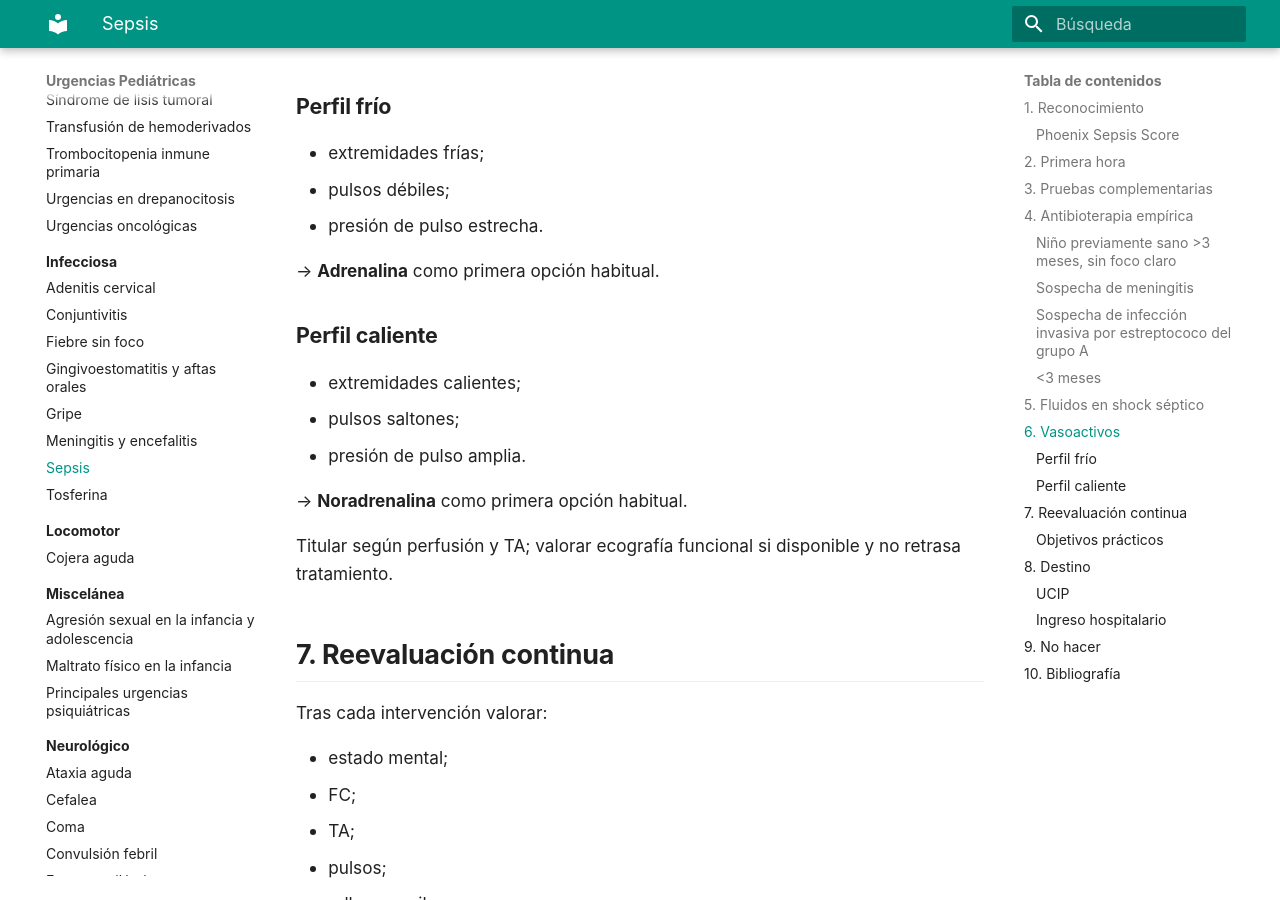
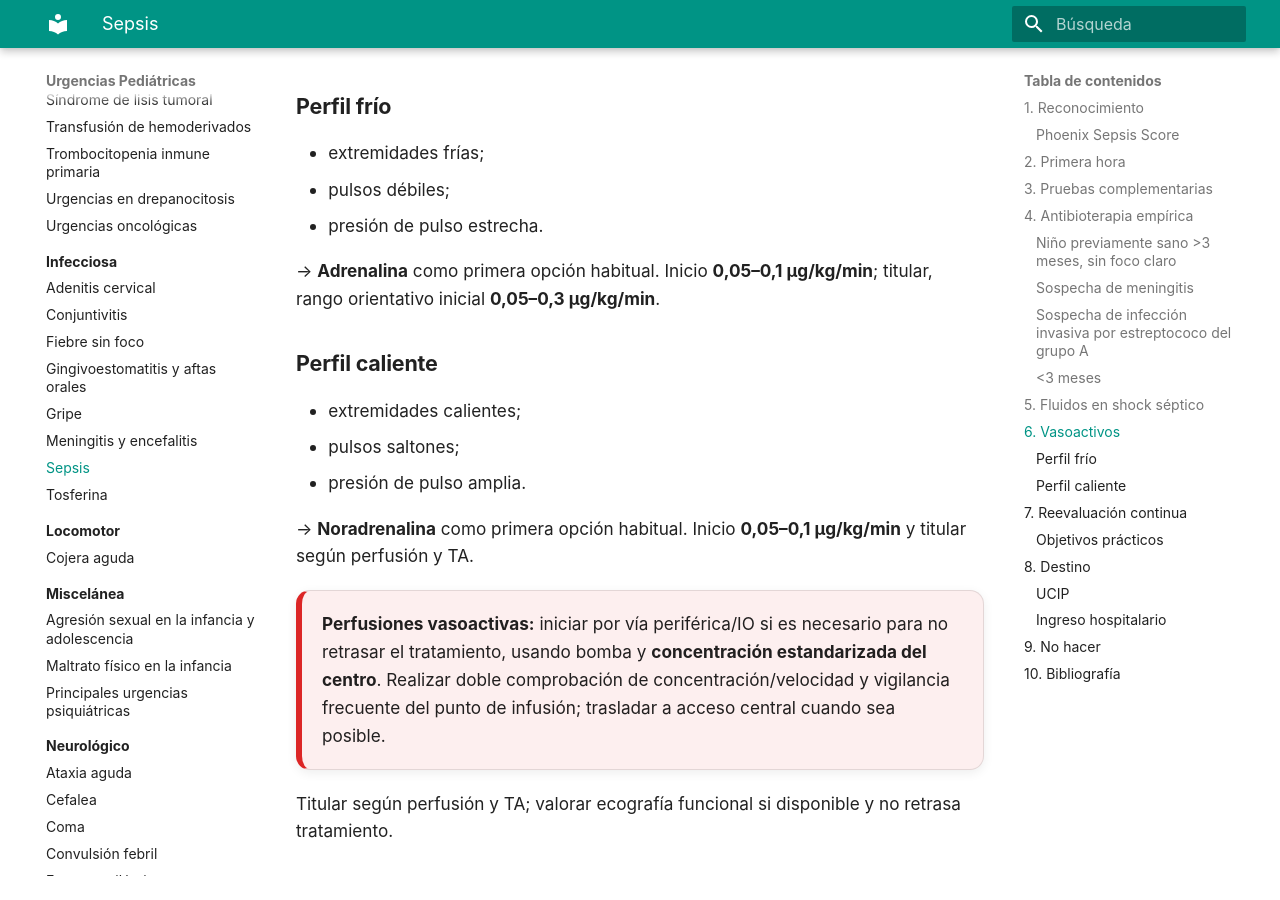
Before and after one commit to gonzaloares/urgencias-pediatricas, an MkDocs documentation site: the page built from docs/infeccioso/sepsis.md, in a window 1280 px wide and 900 px high, scrolled down 4006 px. Built offline with MkDocs 1.6.1 and Material for MkDocs 9.7.7, drawn with Linux system fonts in a browser that asks for light colours; some of the changed text lies outside the part shown.

Commit message:
Auditoría alto riesgo: sepsis

```diff
--- a/docs/infeccioso/sepsis.md
+++ b/docs/infeccioso/sepsis.md
@@ -133,7 +133,7 @@ Iniciar sin esperar vía central si persiste shock pese a fluidos apropiados o s
 - pulsos débiles;
 - presión de pulso estrecha.
 
-→ **Adrenalina** como primera opción habitual.
+→ **Adrenalina** como primera opción habitual. Inicio **0,05–0,1 µg/kg/min**; titular, rango orientativo inicial **0,05–0,3 µg/kg/min**.
 
 ### Perfil caliente
 
@@ -141,7 +141,11 @@ Iniciar sin esperar vía central si persiste shock pese a fluidos apropiados o s
 - pulsos saltones;
 - presión de pulso amplia.
 
-→ **Noradrenalina** como primera opción habitual.
+→ **Noradrenalina** como primera opción habitual. Inicio **0,05–0,1 µg/kg/min** y titular según perfusión y TA.
+
+<div class="clinical-card clinical-card-danger">
+  <strong>Perfusiones vasoactivas:</strong> iniciar por vía periférica/IO si es necesario para no retrasar el tratamiento, usando bomba y <strong>concentración estandarizada del centro</strong>. Realizar doble comprobación de concentración/velocidad y vigilancia frecuente del punto de infusión; trasladar a acceso central cuando sea posible.
+</div>
 
 Titular según perfusión y TA; valorar ecografía funcional si disponible y no retrasa tratamiento.
 
@@ -199,3 +203,5 @@ Todo paciente con sepsis que no cumpla criterios de UCIP requiere ingreso y vigi
 
 1. Gómez Cortés B. **Sepsis.** Protocolos diagnósticos y terapéuticos en Urgencias de Pediatría. Sociedad Española de Urgencias de Pediatría. 4.ª ed. 2024. [Documento](https://seup.org/wp-content/uploads/2024/04/12_Sepsis_4ed.pdf)
 2. Sociedad Española de Urgencias de Pediatría / Sociedad Española de Cuidados Intensivos Pediátricos. **Documento de consenso sobre manejo de sepsis y shock séptico pediátrico.** [Documento](https://seup.org/pdf_public/pub/consenso_sepsis_shock.pdf)
+
+3. Sociedad Española de Urgencias de Pediatría. **Algoritmo de sepsis.** [SEUP](https://seup.org/pdf_public/algoritmos/12_Sepsis.pdf)
```
